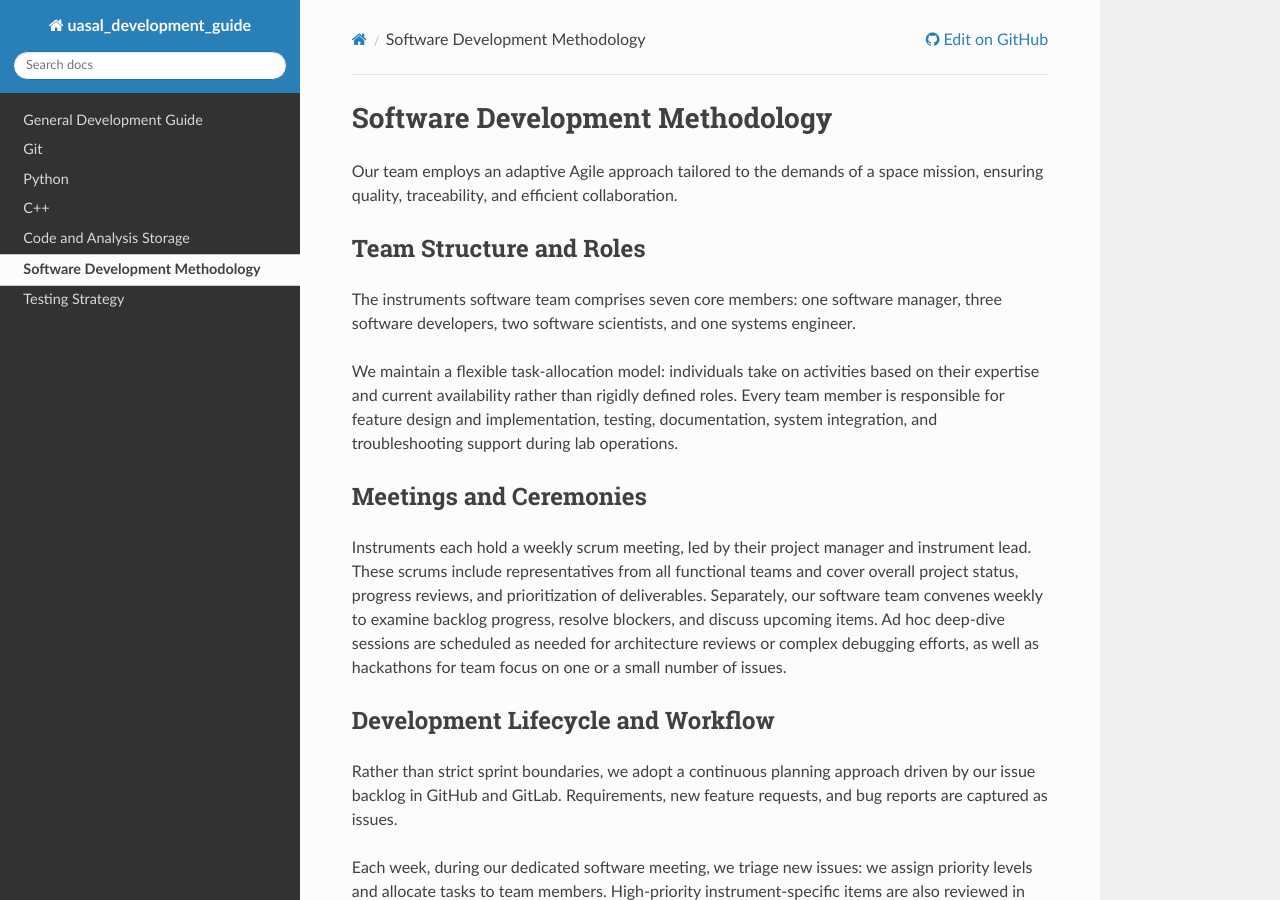
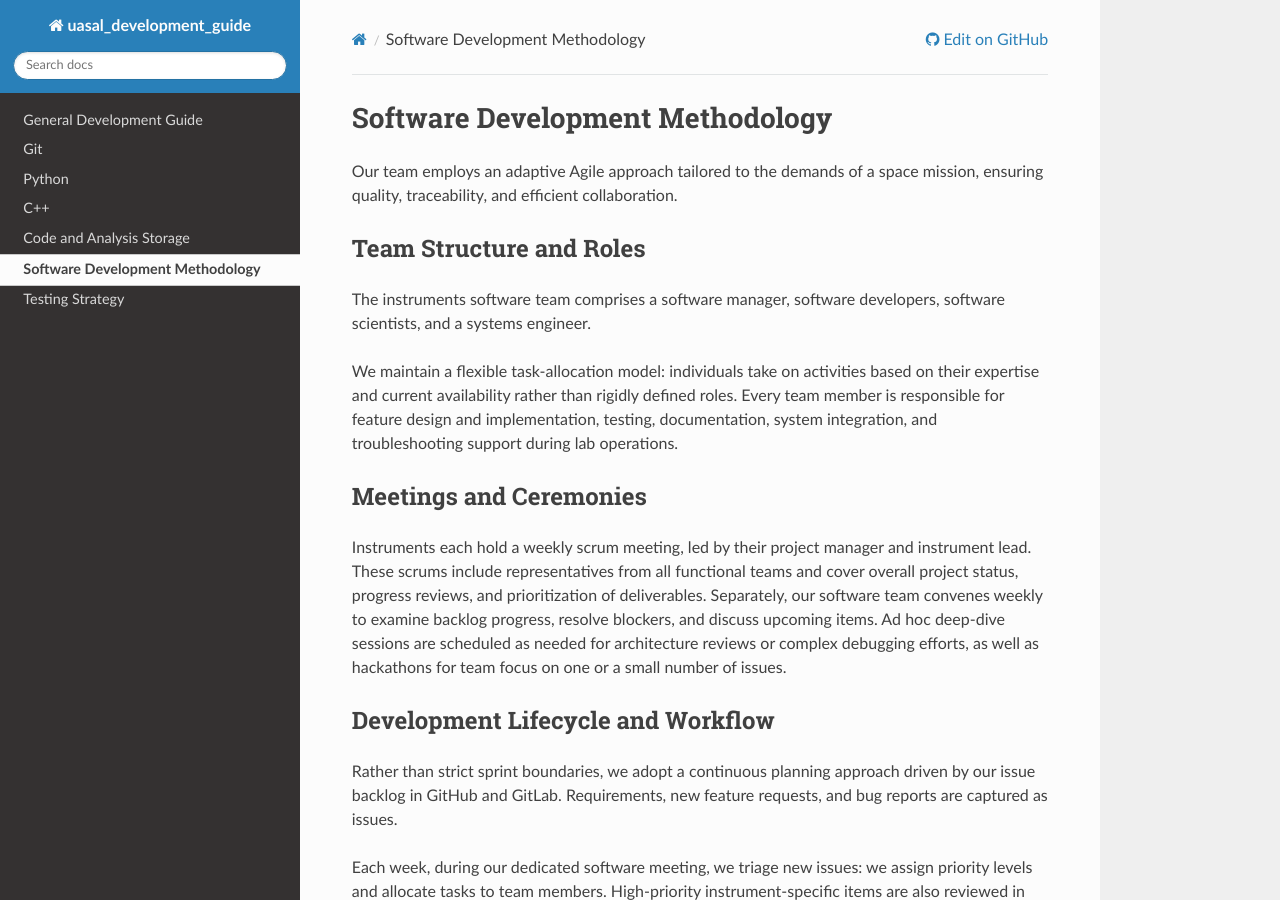
Before and after one commit to uasal/uasal_development_guide, a Sphinx documentation site: the page built from source/development_methodology.rst, in a window 1280 px wide and 900 px high. Built offline with Sphinx 7.4.7 and the Read the Docs theme 3.1.0, drawn with Linux system fonts in a browser that asks for light colours.

Commit message:
Updated team structure description.

```diff
--- a/source/development_methodology.rst
+++ b/source/development_methodology.rst
@@ -6,7 +6,7 @@ Our team employs an adaptive Agile approach tailored to the demands of a space m
 Team Structure and Roles
 --------------------------
 
-The instruments software team comprises seven core members: one software manager, three software developers, two software scientists, and one systems engineer.
+The instruments software team comprises a software manager, software developers, software scientists, and a systems engineer.
 
 We maintain a flexible task-allocation model: individuals take on activities based on their expertise and current availability rather than rigidly defined roles. Every team member is responsible for feature design and implementation, testing, documentation, system integration, and troubleshooting support during lab operations.
 
```
